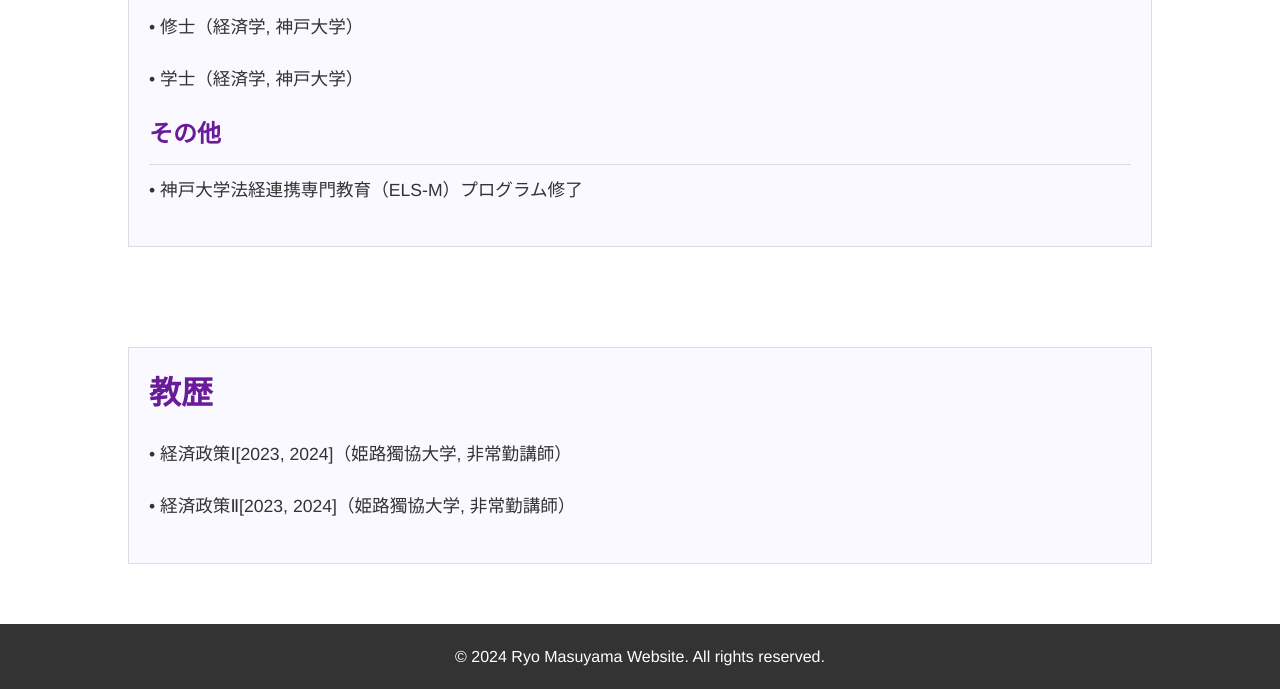
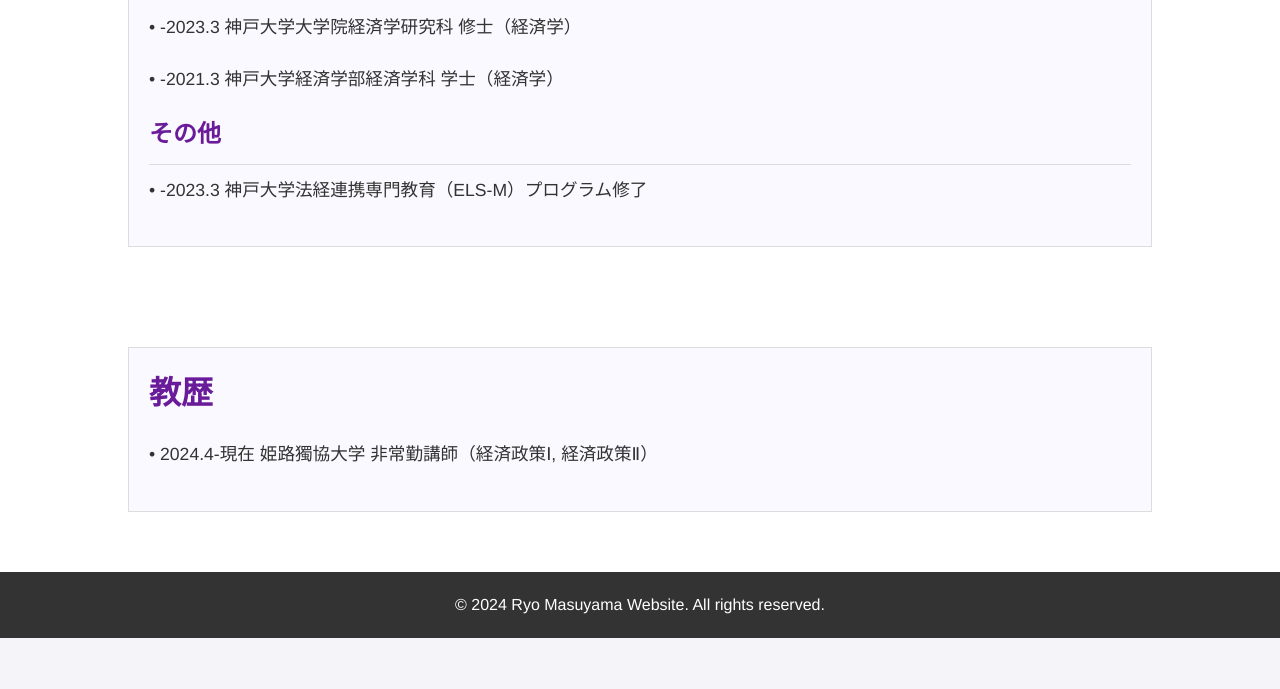
Before and after one commit to ryomasuyama/test, a plain HTML site: page career.html in a window 1280 px wide. Shown: the part 469-1158 px from the top of the page. After the commit the page ends 1107 px from the top, so only its background shows below. Drawn offline with Linux system fonts and the light colour scheme.

Commit message:
Update career.html

```diff
--- a/career.html
+++ b/career.html
@@ -29,11 +29,11 @@
     <div class="content">
         <div class="container">
             <div class="category">
-                <h2>学位</h2>
-                <p>&bull; 修士（経済学, 神戸大学）</p>
-                <p>&bull; 学士（経済学, 神戸大学）</p>
+                <h2>学歴</h2>
+                <p>&bull; -2023.3 神戸大学大学院経済学研究科 修士（経済学）</p>
+                <p>&bull; -2021.3 神戸大学経済学部経済学科 学士（経済学）</p>
                 <h3>その他</h3>
-                <p>&bull; 神戸大学法経連携専門教育（ELS-M）プログラム修了</p>
+                <p>&bull; -2023.3 神戸大学法経連携専門教育（ELS-M）プログラム修了</p>
             </div>
         </div>
     </div>
@@ -42,8 +42,7 @@
         <div class="container">
             <div class="category">
                 <h2>教歴</h2>
-                <p>&bull; 経済政策Ⅰ[2023, 2024]（姫路獨協大学, 非常勤講師）</p>
-                <p>&bull; 経済政策Ⅱ[2023, 2024]（姫路獨協大学, 非常勤講師）</p>
+                <p>&bull; 2024.4-現在 姫路獨協大学 非常勤講師（経済政策Ⅰ, 経済政策Ⅱ）</p>
             </div>
         </div>
     </div>
```
